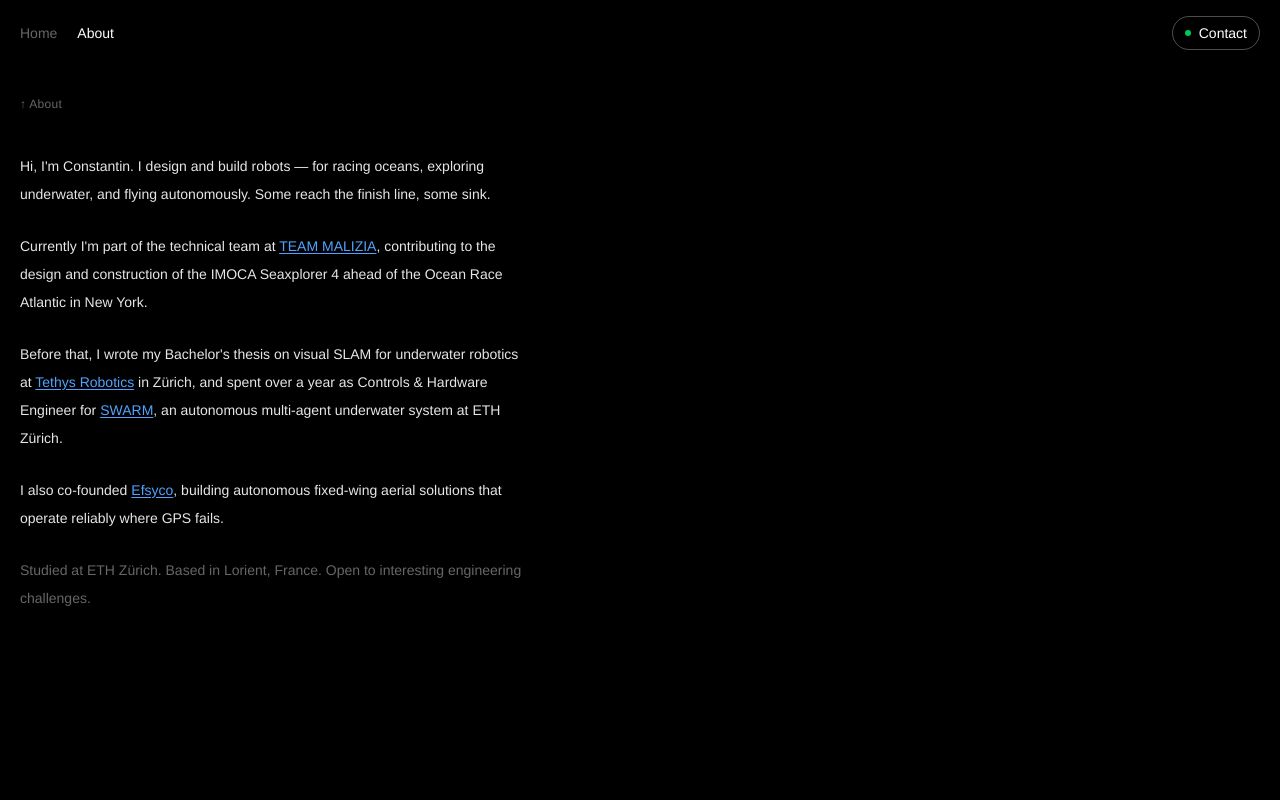
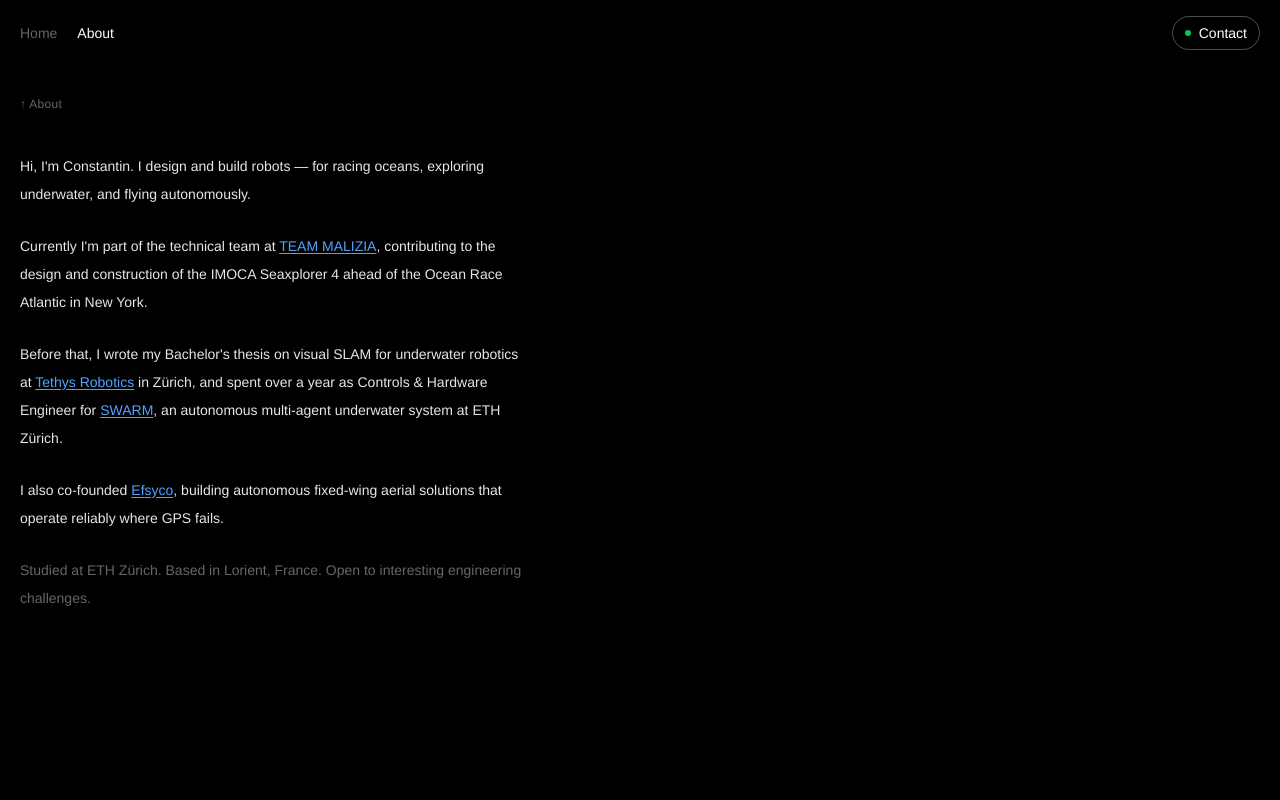
Before and after one commit to Constantinvw/portfolio, a Next.js app: page /about in a window 1280 px wide. Shown: the top 800 px of the page. Built offline with nearby package versions, Linux system fonts and the light colour scheme.

Commit message:
beschreibung edit

```diff
--- a/app/about/page.tsx
+++ b/app/about/page.tsx
@@ -6,8 +6,7 @@ export default function About() {
       <div className="max-w-lg space-y-6 text-sm leading-7 text-white/90">
         <p>
           Hi, I&apos;m Constantin. I design and build robots — for racing
-          oceans, exploring underwater, and flying autonomously. Some reach the
-          finish line, some sink.
+          oceans, exploring underwater, and flying autonomously.
         </p>
         <p>
           Currently I&apos;m part of the technical team at{" "}
@@ -36,7 +35,7 @@ export default function About() {
           in Zürich, and spent over a year as Controls &amp; Hardware Engineer
           for{" "}
           <a
-            href="#"
+            href="https://aris-space.ch/our-projects/aris-swarm/"
             className="text-blue-400 underline underline-offset-2 hover:text-blue-300 transition-colors"
           >
             SWARM
@@ -46,7 +45,7 @@ export default function About() {
         <p>
           I also co-founded{" "}
           <a
-            href="#"
+            href="https://www.linkedin.com/company/108298640/"
             className="text-blue-400 underline underline-offset-2 hover:text-blue-300 transition-colors"
           >
             Efsyco
--- a/components/Projects.tsx
+++ b/components/Projects.tsx
@@ -28,8 +28,8 @@ const projects: Project[] = [
       "Part of the technical team for the new Malizia IMOCA Seaxplorer 4, contributing to design and construction ahead of the launch and the Ocean Race Atlantic in New York.",
   },
   {
-    title: "SWARM · Aris ETH",
-    type: "UNDERWATER ROBOTICS",
+    title: "FOCUS PROJECT SWARM",
+    type: "UNDERWATER ROBOTICS at Aris ETH",
     bg: "#0d2233",
     textLight: true,
     images: ["/projects/swarm1.1.jpeg", "/projects/swarm1.2.jpeg", "/projects/swarm1.3.jpeg"],
```
